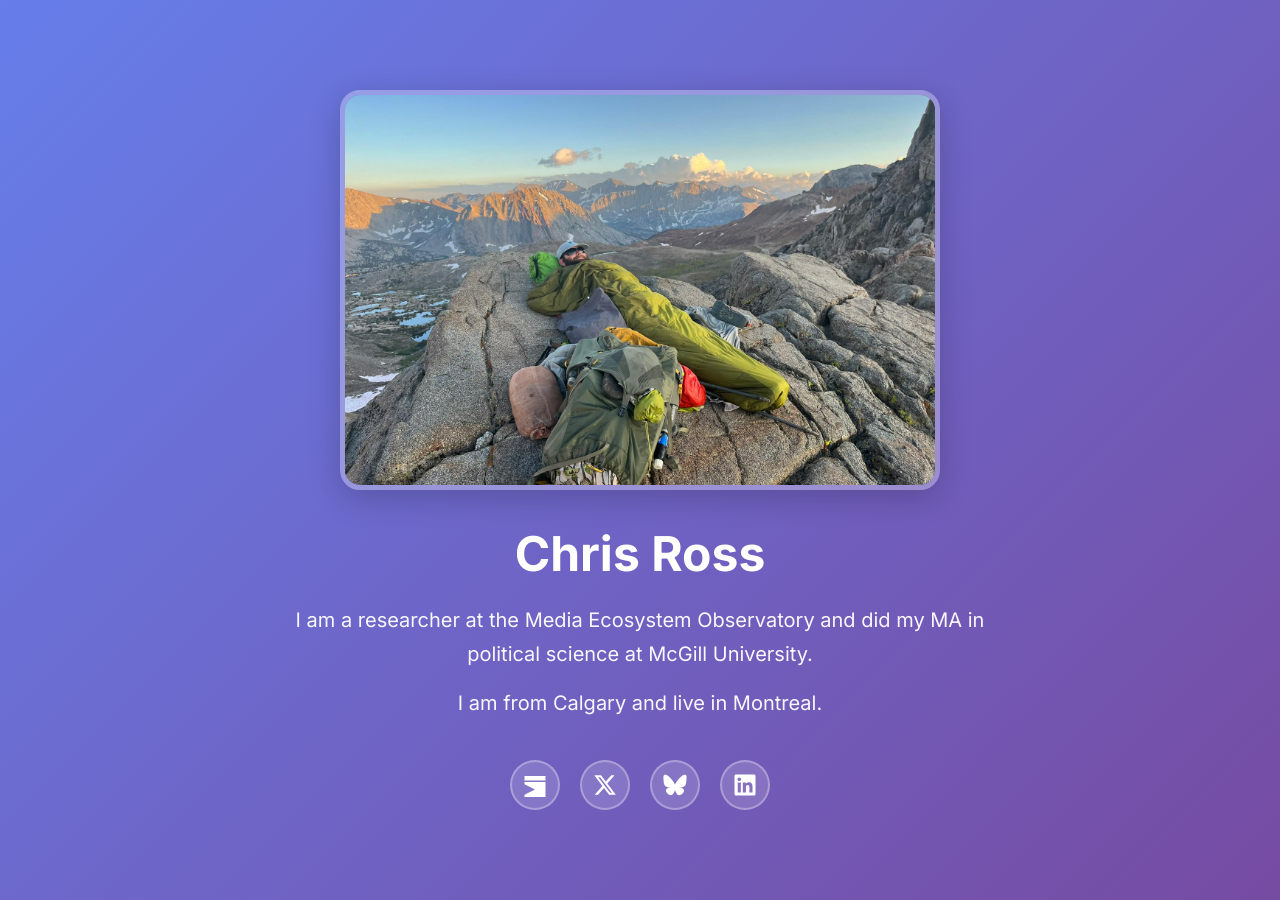
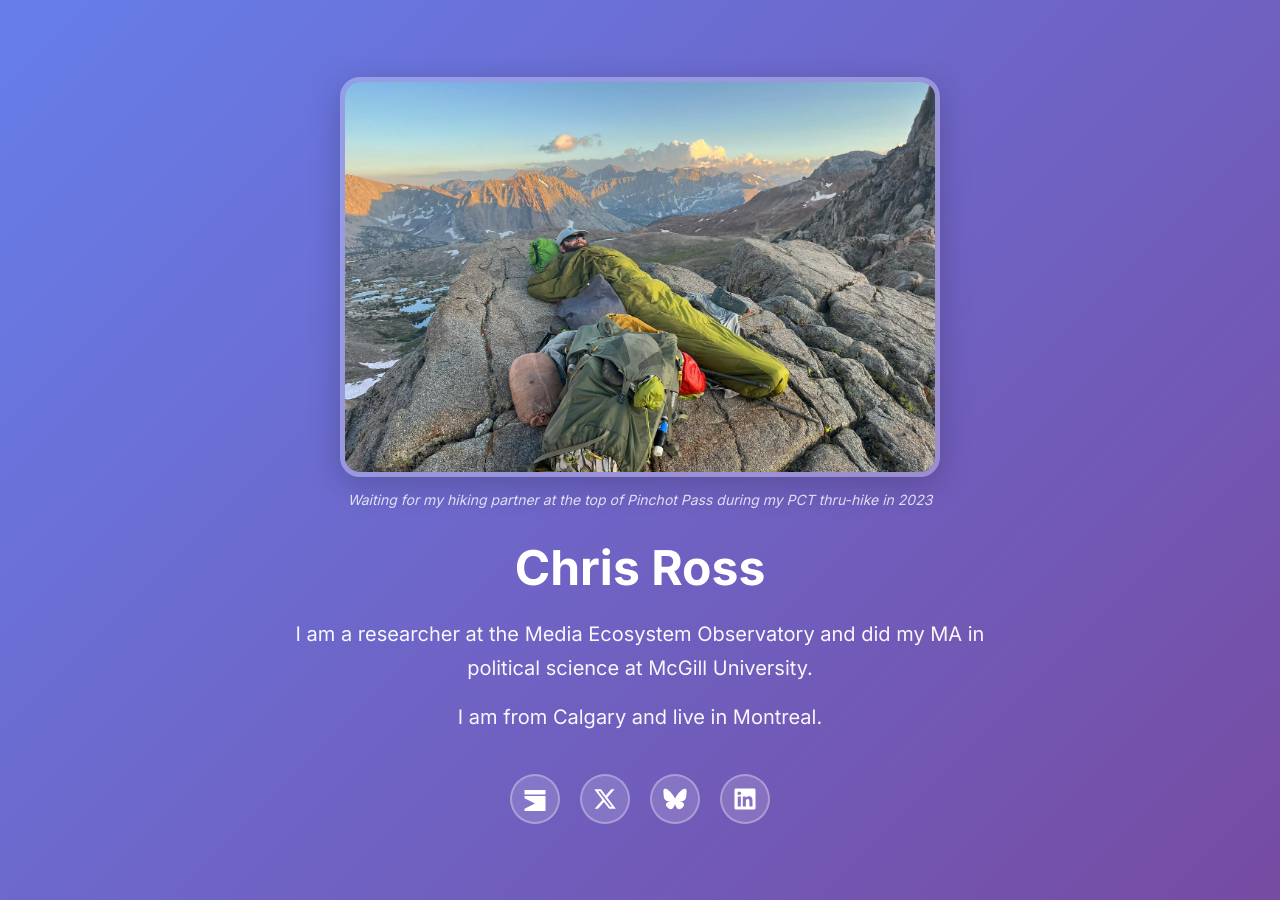
Before and after one commit to chrispross/chrispross.github.io, a Jekyll site: the page built from index.html, in a window 1280 px wide. Built offline with Jekyll 4.4.1, drawn with Linux system fonts in a browser that asks for light colours.

Commit message:
Add photo caption for PCT thru-hike

```diff
--- a/index.html
+++ b/index.html
@@ -77,11 +77,20 @@ title: Home
     height: 24px;
     fill: white;
   }
+
+  .photo-caption {
+    font-size: 14px;
+    color: rgba(255, 255, 255, 0.8);
+    font-style: italic;
+    margin-top: -20px;
+    margin-bottom: 30px;
+  }
 </style>
 
 <section class="hero">
   <div class="hero-content">
     <img src="{{ '/assets/images/profile.jpg' | relative_url }}" alt="Chris Ross" class="profile-image">
+    <p class="photo-caption">Waiting for my hiking partner at the top of Pinchot Pass during my PCT thru-hike in 2023</p>
     <h1>Chris Ross</h1>
     <div class="bio">
       <p>I am a researcher at the Media Ecosystem Observatory and did my MA in political science at McGill University.</p>
```
